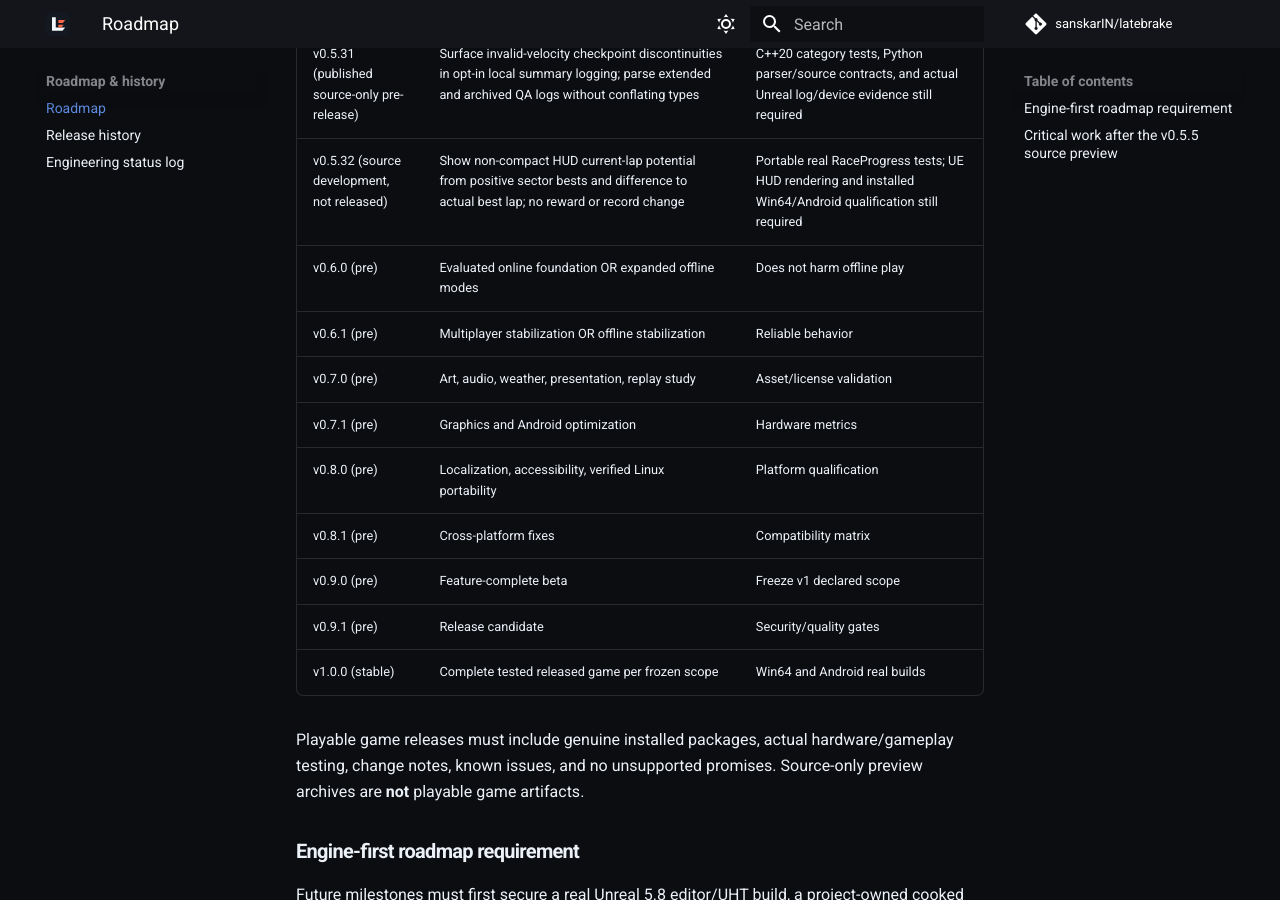
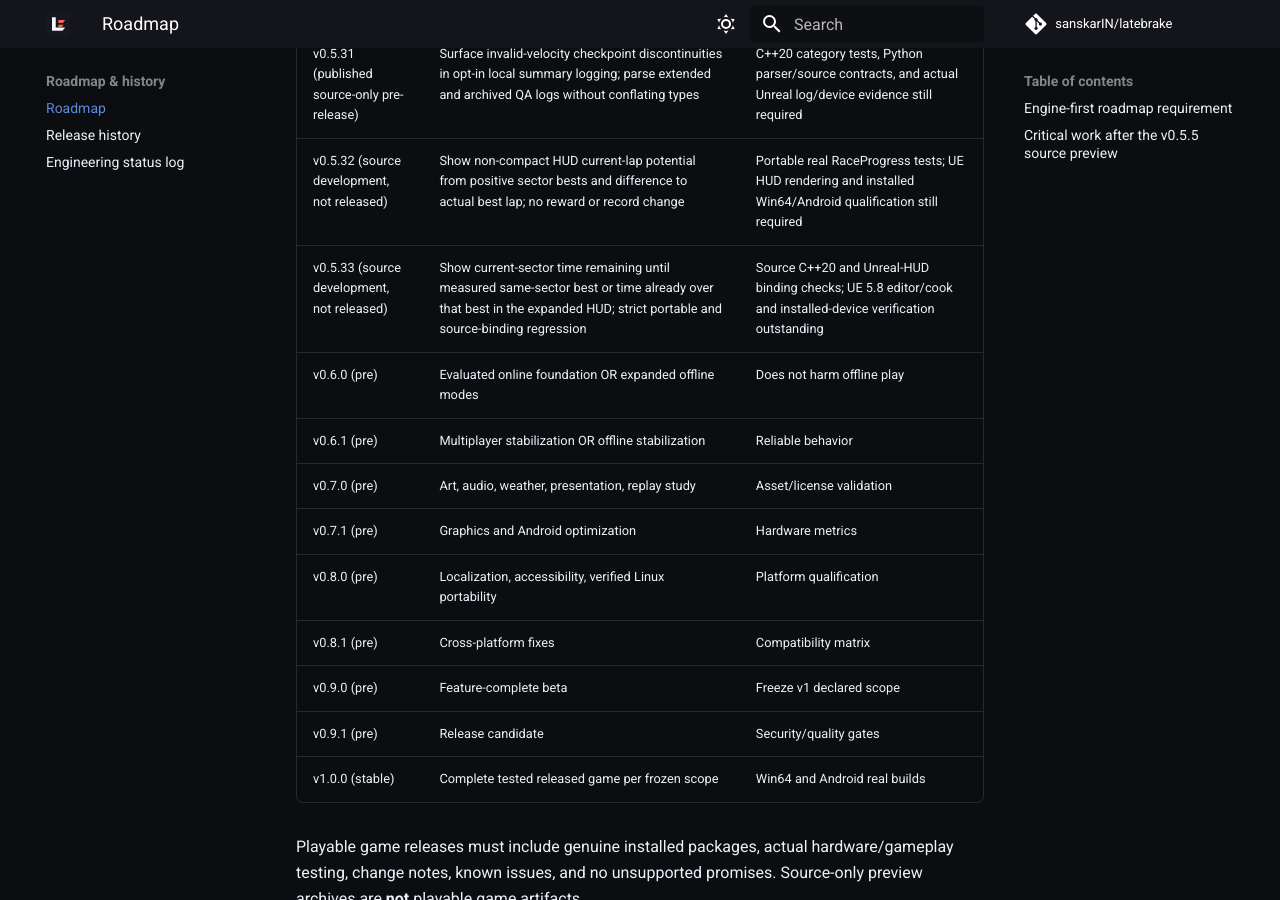
Before and after one commit to sanskarIN/latebrake, an MkDocs documentation site: the page built from docs/ROADMAP.md, in a window 1280 px wide and 900 px high, scrolled down 4047 px. Built offline with MkDocs 1.6.1 and Material for MkDocs 9.7.7, drawn with Linux system fonts in a browser that asks for light colours; comment, search, counter and statistics services are not loaded.

Commit message:
docs(roadmap): track measured live sector feedback in v0.5.33

```diff
--- a/docs/ROADMAP.md
+++ b/docs/ROADMAP.md
@@ -46,6 +46,7 @@ Milestones are goals, not claims of delivered features. Preserve offline single-
 | v0.5.30 (published source-only pre-release) | Reset swept checkpoint baselines on invalid physics velocity; require a new finite sample before awarding a genuine forward gate | Four-gate real RaceProgress C++20 regression; UE 5.8 and installed driving QA still required |
 | v0.5.31 (published source-only pre-release) | Surface invalid-velocity checkpoint discontinuities in opt-in local summary logging; parse extended and archived QA logs without conflating types | C++20 category tests, Python parser/source contracts, and actual Unreal log/device evidence still required |
 | v0.5.32 (source development, not released) | Show non-compact HUD current-lap potential from positive sector bests and difference to actual best lap; no reward or record change | Portable real RaceProgress tests; UE HUD rendering and installed Win64/Android qualification still required |
+| v0.5.33 (source development, not released) | Show current-sector time remaining until measured same-sector best or time already over that best in the expanded HUD; strict portable and source-binding regression | Source C++20 and Unreal-HUD binding checks; UE 5.8 editor/cook and installed-device verification outstanding |
 | v0.6.0 (pre) | Evaluated online foundation OR expanded offline modes | Does not harm offline play |
 | v0.6.1 (pre) | Multiplayer stabilization OR offline stabilization | Reliable behavior |
 | v0.7.0 (pre) | Art, audio, weather, presentation, replay study | Asset/license validation |
```
